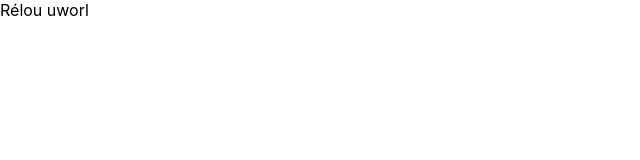
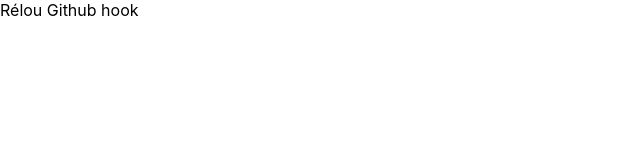
Before and after one commit to marcosjampietri/jenkins-project, a Next.js app in the folder client/: page / in a window 1280 px wide. Shown: the top 160 px of the page, without its empty margins (0-640 px from the left). Built offline with nearby package versions, Linux system fonts and the light colour scheme.

Commit message:
webhook test

```diff
--- a/client/pages/index.tsx
+++ b/client/pages/index.tsx
@@ -5,7 +5,7 @@
 export default function Home() {
   return (
     <div>
-      <div>Rélou uworl</div>
+      <div>Rélou Github hook</div>
     </div>
   );
 }
```
